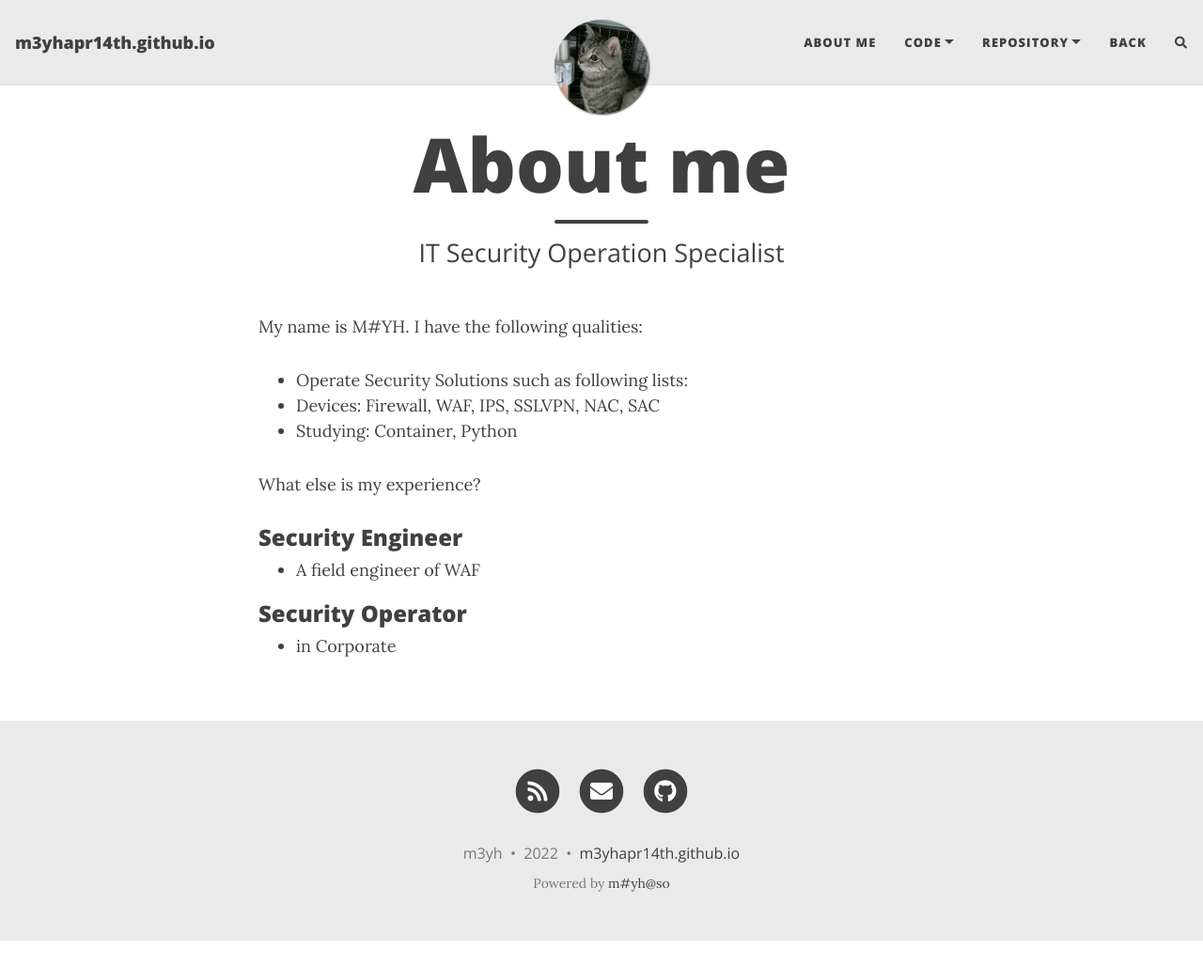
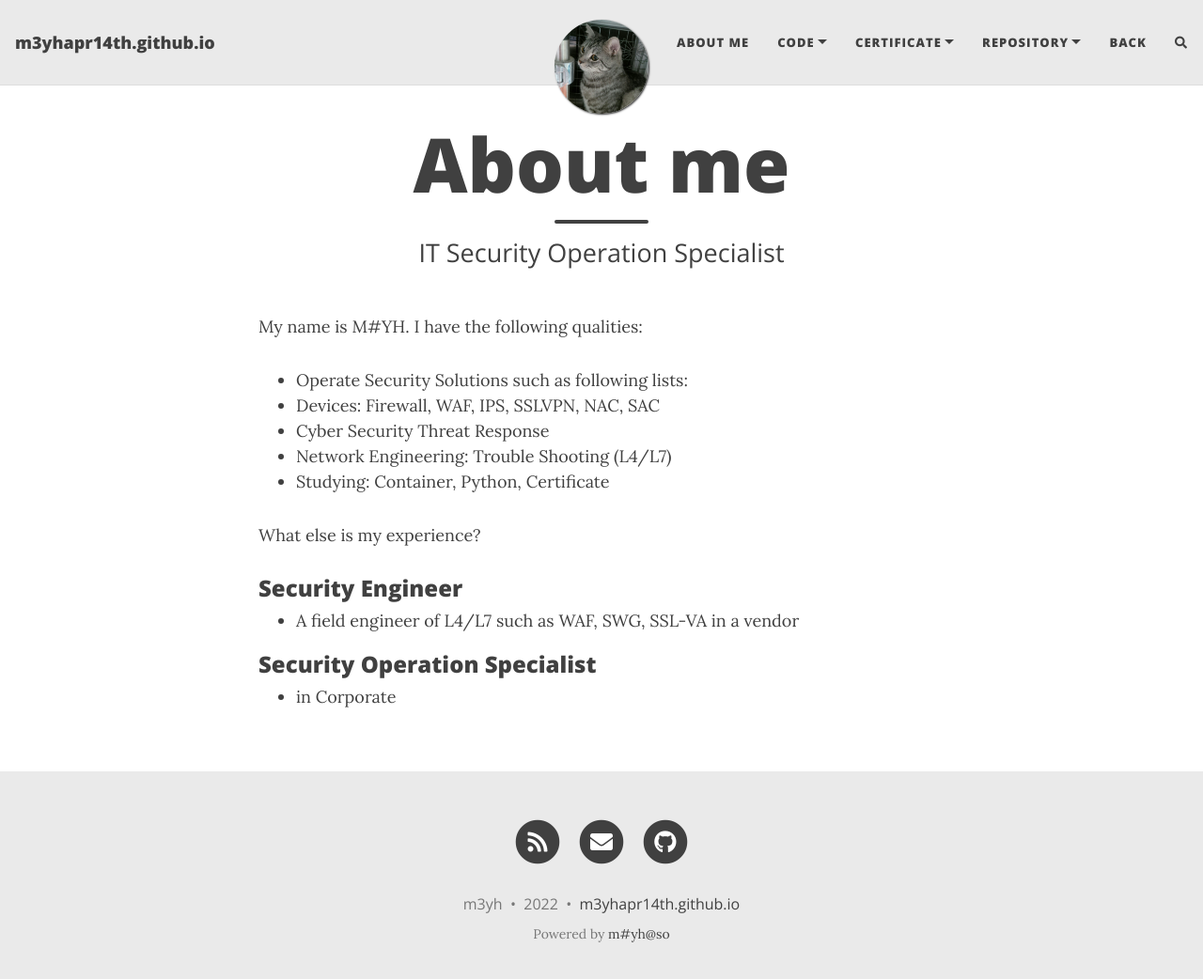
Before and after one commit to m3yhapr14th/m3yhapr14th.github.io, a Jekyll site: the page built from aboutme.md, in a window 1280 px wide and 1055 px high. Shown: the top 1042 px of the window at 94% size. Built offline with Jekyll 4.4.1, drawn with Linux system fonts in a browser that asks for light colours; nearby versions of some CDN libraries; comment, search, counter and statistics services are not loaded.

Commit message:
_config.yml modified

```diff
--- a/_config.yml
+++ b/_config.yml
@@ -17,6 +17,8 @@ navbar-links:
   About Me: "aboutme"
   Code:
     - Python: "code/python"
+  Certificate:
+    - 정보처리기사: "certificate/Engineer_Information_Processing"
   Repository:
     - Main: "https://github.com/m3yhapr14th"
     - Scrapper: "https://github.com/m3yhapr14th/scrapper"
--- a/aboutme.md
+++ b/aboutme.md
@@ -8,12 +8,14 @@ My name is M#YH. I have the following qualities:
 
 - Operate Security Solutions such as following lists:
 - Devices: Firewall, WAF, IPS, SSLVPN, NAC, SAC
-- Studying: Container, Python
+- Cyber Security Threat Response
+- Network Engineering: Trouble Shooting (L4/L7)
+- Studying: Container, Python, Certificate
 
 What else is my experience?
 
 ### Security Engineer
-- A field engineer of WAF
+- A field engineer of L4/L7 such as WAF, SWG, SSL-VA in a vendor
 
-### Security Operator
+### Security Operation Specialist
 - in Corporate
```
Also changed, not shown: certificate/Engineer_Information_Processing.md (+1 -0 lines), certificate/EIP/day_2.md (added).
